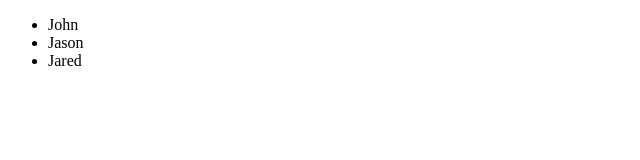
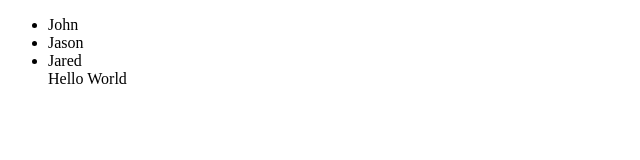
Before and after one commit to batchu/AngularManualBootStrap, a plain HTML site: page public_html/index.html in a window 1280 px wide. Shown: the full height of the page, 0-640 px from the left. Drawn offline with nearby package versions, Linux system fonts and the light colour scheme.

Commit message:
basic directive with linkFn returning hello world to a div

```diff
--- a/public_html/app.js
+++ b/public_html/app.js
@@ -36,3 +36,13 @@ myApp.controller('Demo',function($scope) {
    ];
 
 });
+
+myApp.directive('demoGreet',function($parse) {
+//Rarely compileFn is used. It has no access to scope. Used for compiling the template. Nothing else
+return{
+    link: function LinkFn(scope,lElement,attrs){
+        lElement.text('Hello World');
+    }
+};
+
+});
--- a/public_html/index.html
+++ b/public_html/index.html
@@ -13,6 +13,8 @@ and open the template in the editor.
     <body ng-controller='Demo'>
         <ul>
             <li ng-repeat='name in hello'>{{name}}</li>
+            <div demo-greet>
+            </div>
         </ul>
     </body>
 </html>
```
